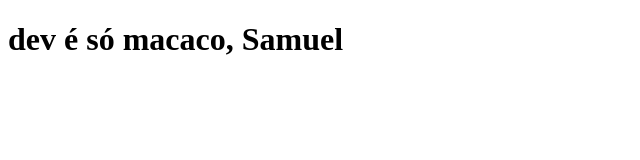
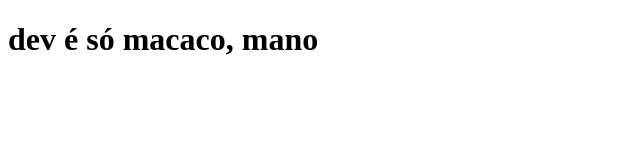
Before and after one commit to felipealxndre/clone-tabnews, a Next.js app: page / in a window 1280 px wide. Shown: the top 160 px of the page, without its empty margins (0-640 px from the left). Built offline with nearby package versions, Linux system fonts and the light colour scheme.

Commit message:
modifica a frase

```diff
--- a/pages/index.js
+++ b/pages/index.js
@@ -1,5 +1,5 @@
 function Home() {
-    return <h1>dev é só macaco, Samuel</h1>
+    return <h1>dev é só macaco, mano</h1>
 }
 
 export default Home;
```
